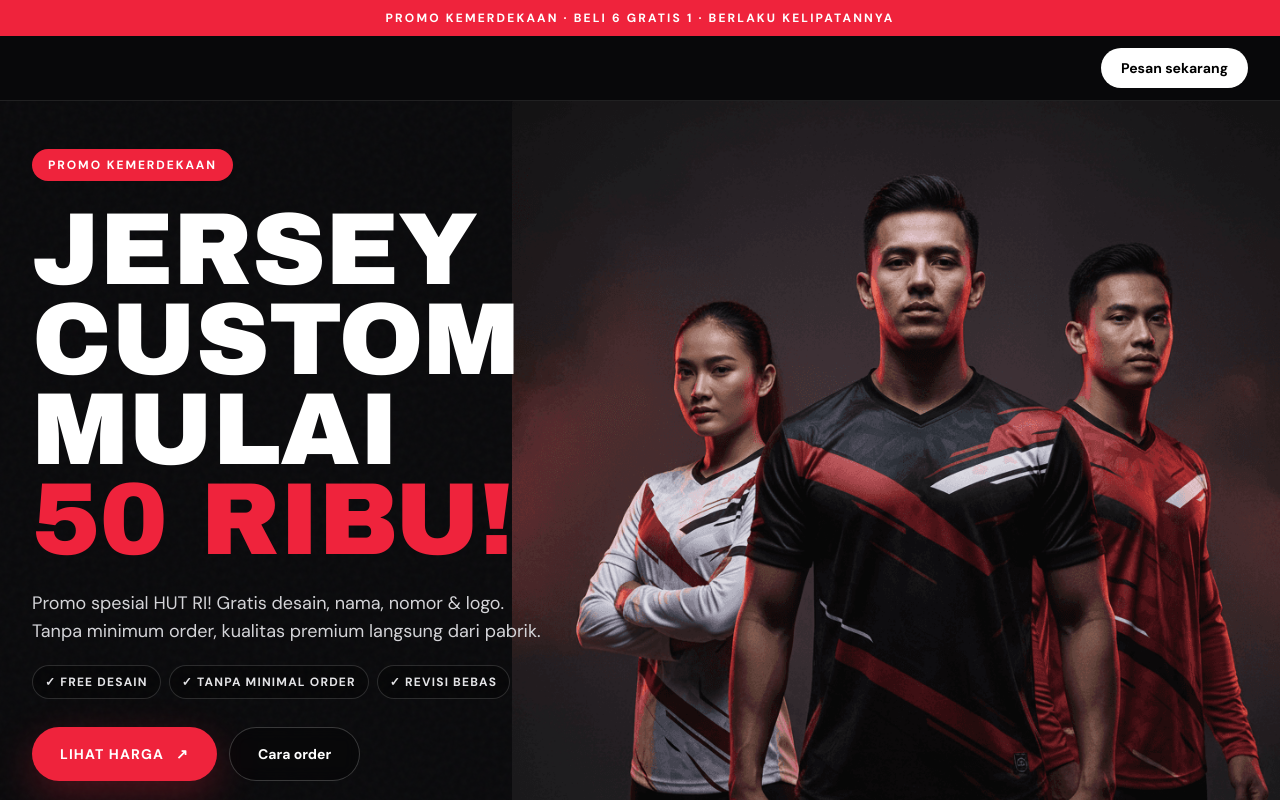
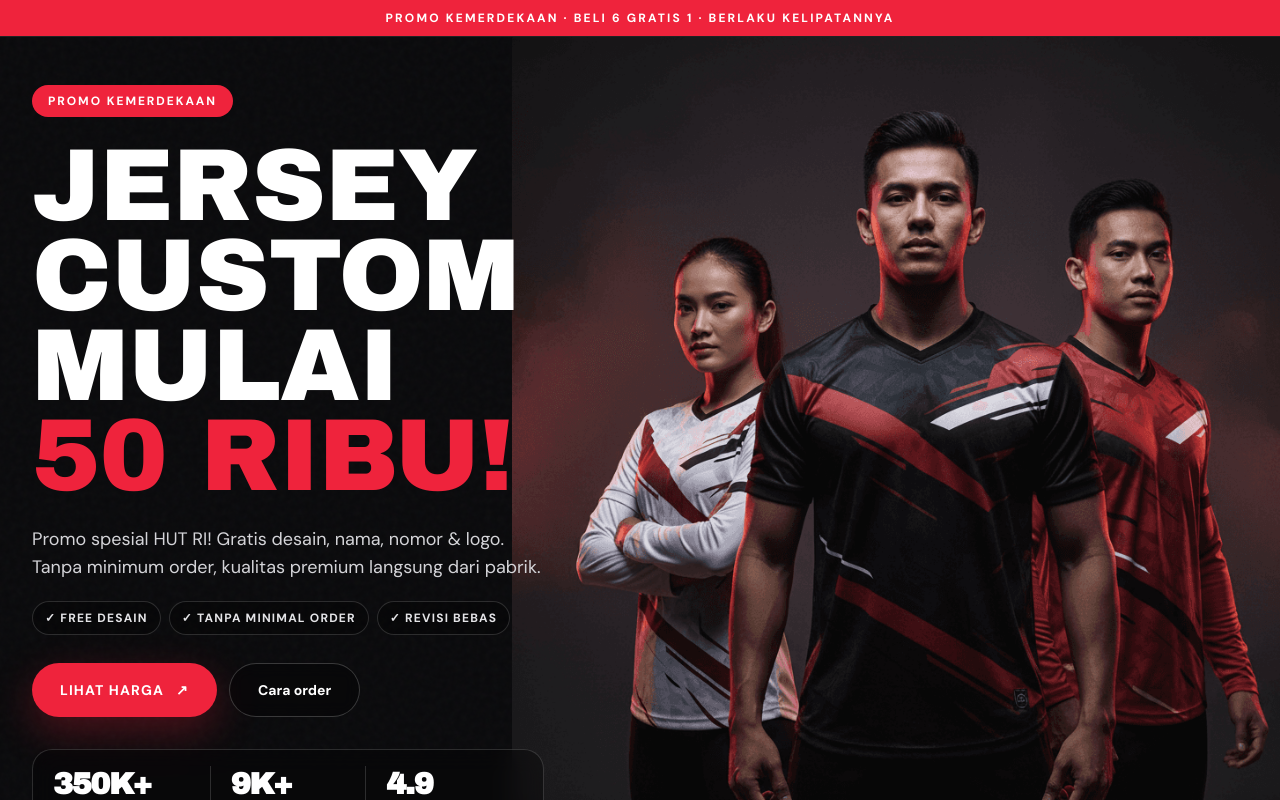
Before and after one commit to ersetdigital-sudo/tntsport, a Next.js app: page /promo-bulan-ini in a window 1280 px wide. Shown: the top 800 px of the page. Built offline with nearby package versions, Linux system fonts and the light colour scheme; no server answers; the database is empty; a web font is replaced by a local one.

Commit message:
fix(promo): remove 'Pesan sekarang' button from navbar

```diff
--- a/components/PromoNav.tsx
+++ b/components/PromoNav.tsx
@@ -2,19 +2,10 @@
 
 /**
  * PromoNav — sticky header untuk landing Promo Kemerdekaan.
- * Tanpa menu navigasi dan tanpa logo (sesuai permintaan), hanya tombol CTA.
+ * Tanpa tombol CTA, hanya strip tipis.
  */
 export function PromoNav() {
   return (
-    <header className="sticky top-0 z-50 border-b border-white/10 bg-[#09090b]/90 backdrop-blur-xl">
-      <div className="mx-auto flex h-[4rem] max-w-7xl items-center justify-end px-5 lg:px-8">
-        <a
-          href="#harga"
-          className="inline-flex rounded-full bg-white px-5 py-2.5 text-sm font-bold text-black transition hover:bg-[#ef233c] hover:text-white"
-        >
-          Pesan sekarang
-        </a>
-      </div>
-    </header>
+    <header className="sticky top-0 z-50 border-b border-white/10 bg-[#09090b]/90 backdrop-blur-xl" />
   );
 }
```
